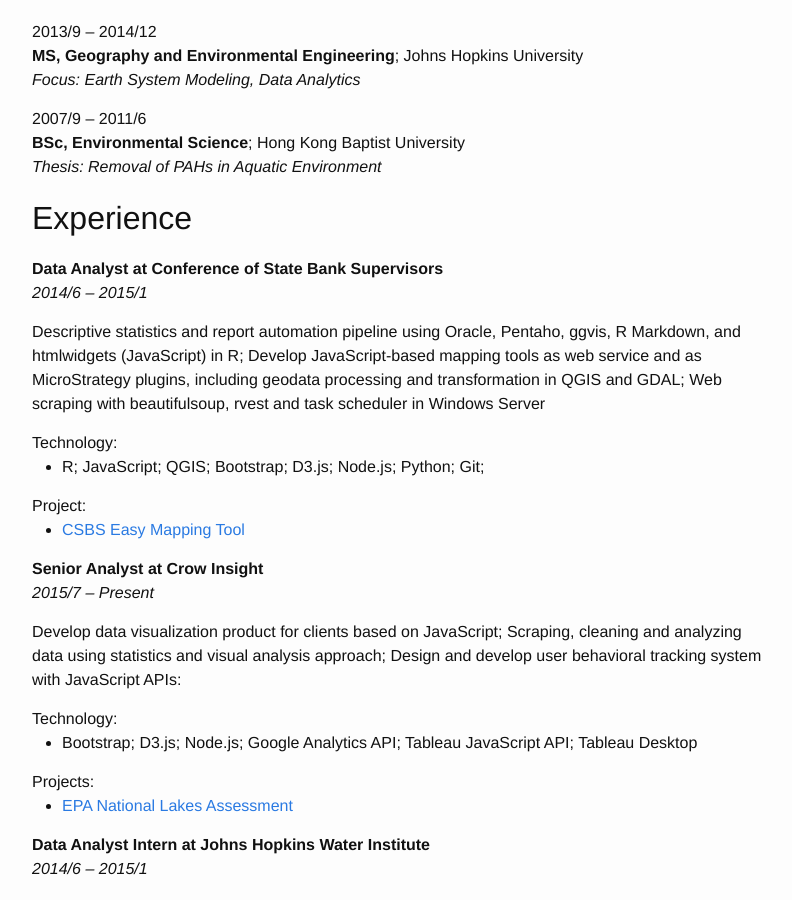
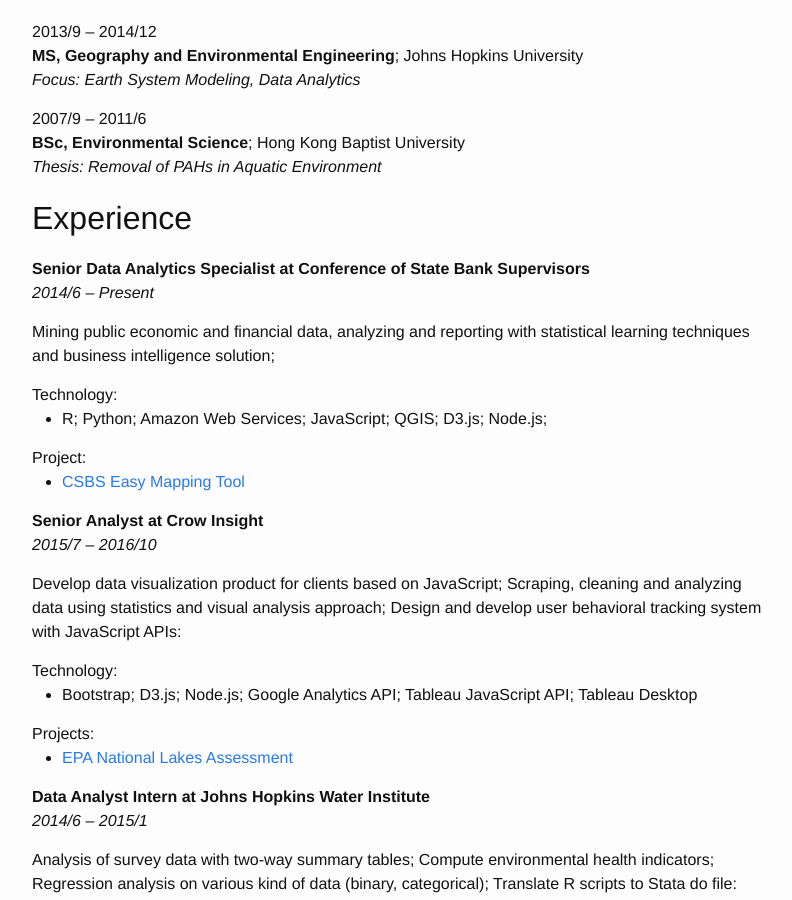
Before and after one commit to kairusann/kairusann.github.io, a Jekyll site: the page built from pages/about.md, in a window 1280 px wide and 900 px high, scrolled down 629 px. Shown: the whole window, without its empty margins (238-1030 px from the left). Built offline with Jekyll 4.4.1, drawn with Linux system fonts in a browser that asks for light colours.

Commit message:
update title

```diff
--- a/pages/about.md
+++ b/pages/about.md
@@ -22,19 +22,19 @@
 
 Experience
 ----------
-**Data Analyst at Conference of State Bank Supervisors**
-:    *2014/6 -- 2015/1*
+**Senior Data Analytics Specialist at Conference of State Bank Supervisors**
+:    *2014/6 -- Present*
 
-Descriptive statistics and report automation pipeline using Oracle, Pentaho, ggvis, R Markdown, and htmlwidgets (JavaScript) in R; Develop JavaScript-based mapping tools as web service and as MicroStrategy plugins, including geodata processing and transformation in QGIS and GDAL; Web scraping with beautifulsoup, rvest and task scheduler in Windows Server
+Mining public economic and financial data, analyzing and reporting with statistical learning techniques and business intelligence solution;
 
 Technology:
-:    - R; JavaScript; QGIS; Bootstrap; D3.js; Node.js; Python; Git;
+:    - R; Python; Amazon Web Services; JavaScript; QGIS; D3.js; Node.js;
 
 Project:
 :    - [CSBS Easy Mapping Tool](../mappingtool)
 
 **Senior Analyst at Crow Insight**
-:    *2015/7 -- Present*
+:    *2015/7 -- 2016/10*
 
 Develop data visualization product for clients based on JavaScript; Scraping, cleaning and analyzing data using statistics and visual analysis approach; Design and develop user behavioral tracking system with JavaScript APIs:
 
```
